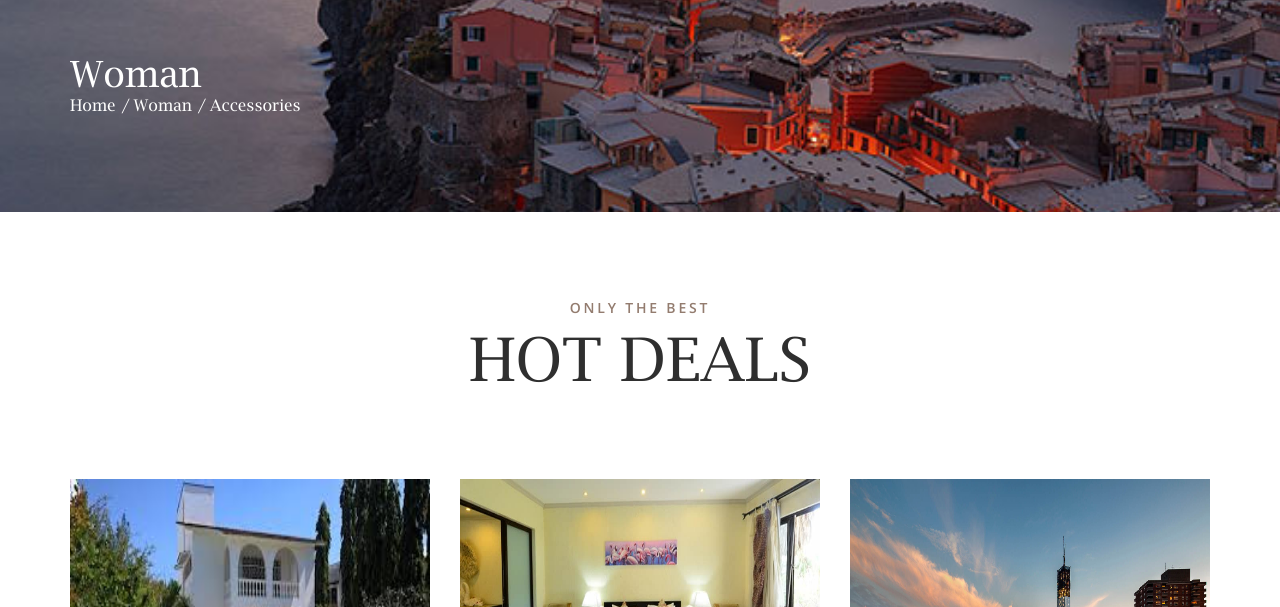
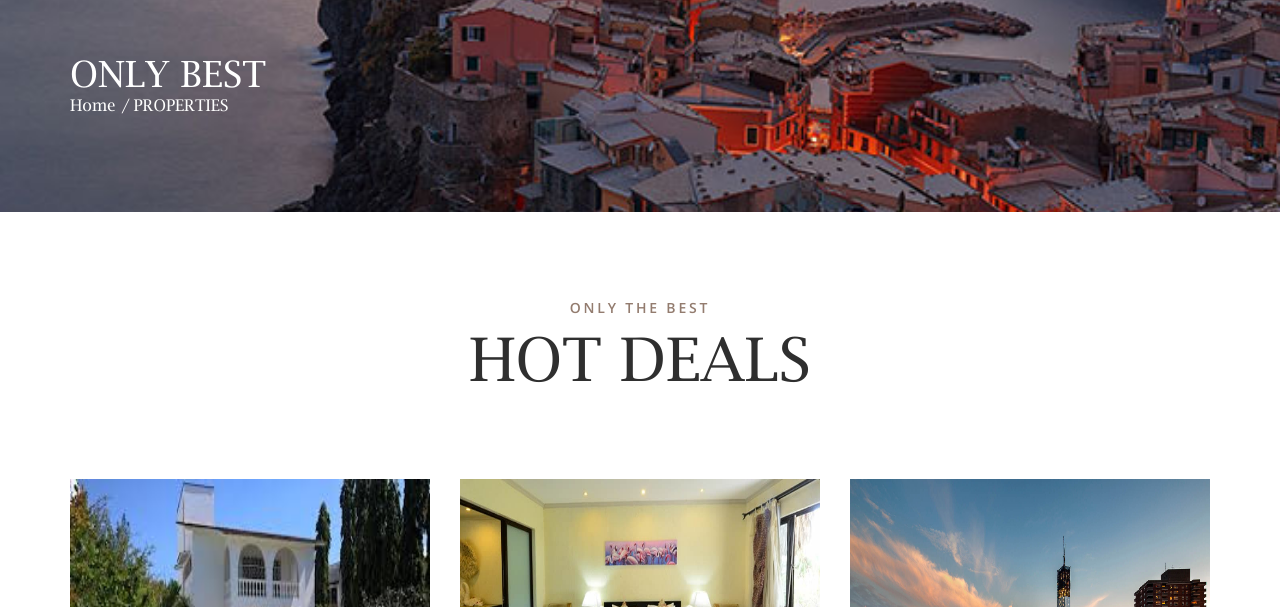
Before and after one commit to fidelis452/dacota1, a plain HTML site: page properties.html in a window 1280 px wide. Shown: the part 188-795 px from the top of the page. Drawn offline with nearby package versions, Linux system fonts and the light colour scheme; some packages are replaced by stand-ins of ours; a script that the page names is missing.

Commit message:
Update properties.html

```diff
--- a/properties.html
+++ b/properties.html
@@ -66,12 +66,11 @@
 				<div class="col">
 					<div class="home_container">
 						<div class="home_content">
-							<div class="home_title">Woman</div>
+							<div class="home_title">ONLY BEST</div>
 							<div class="breadcrumbs">
 								<ul>
 									<li><a href="index.html">Home</a></li>
-									<li>Woman</li>
-									<li>Accessories</li>
+									<li>PROPERTIES</li>
 								</ul>
 							</div>
 						</div>
```
